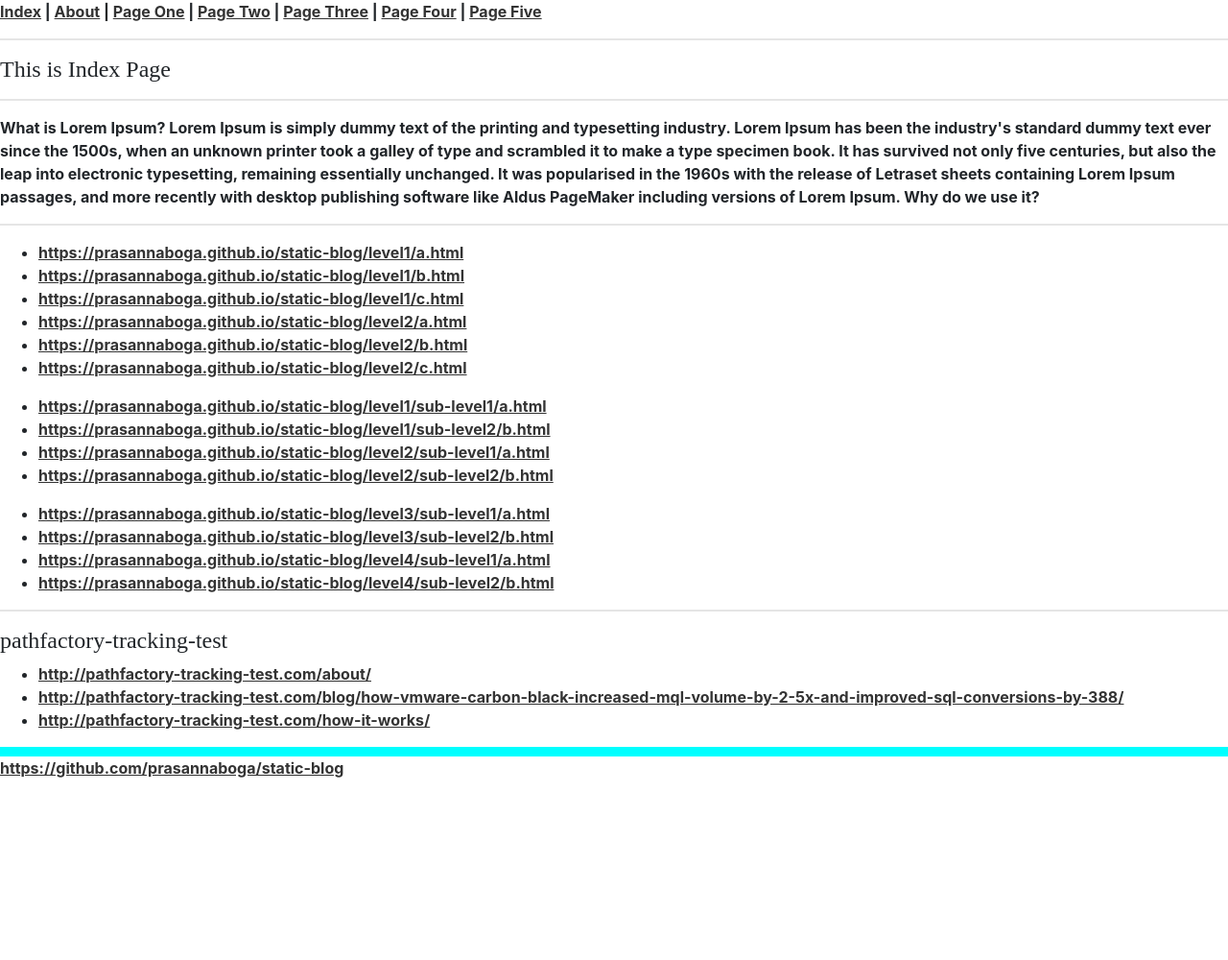
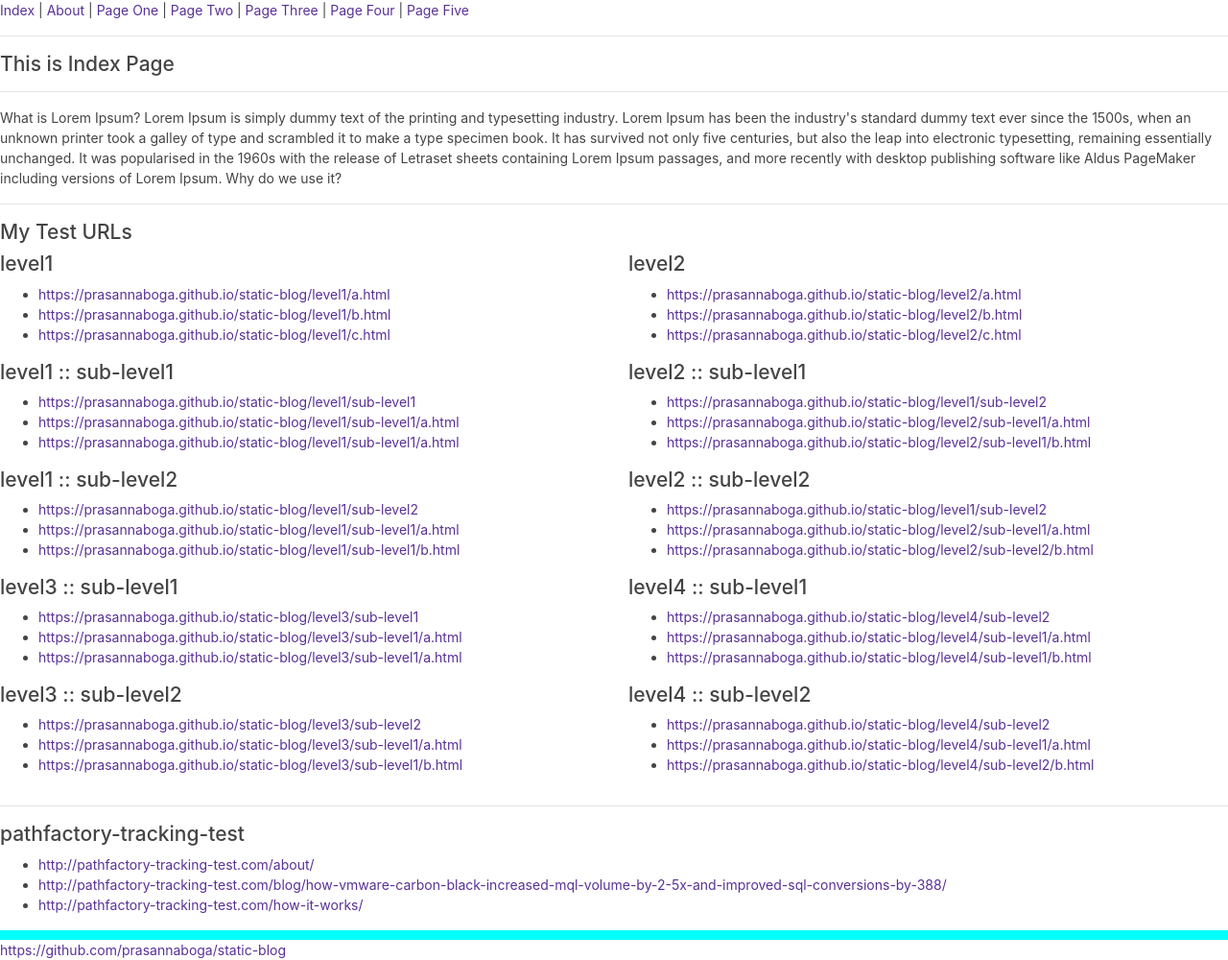
Before and after one commit to prasannaboga/static-blog, a Jekyll site: the page built from index.html, in a window 1280 px wide. Shown: the whole page at 96% size. Built offline with Jekyll 4.4.1, drawn with Linux system fonts in a browser that asks for light colours; some web fonts are replaced; before the commit the page ends 900 px from its top, so only the background shows below that.

Commit message:
Updated css file and levels

```diff
--- a/_layouts/default.html
+++ b/_layouts/default.html
@@ -4,7 +4,7 @@
 <head>
     <meta charset="utf-8">
     <meta name="viewport" content="width=device-width, initial-scale=1">
-    <link rel="stylesheet" href="https://bootswatch.com/4/sketchy/bootstrap.css">
+    <link rel="stylesheet" href="https://bootswatch.com/4/pulse/bootstrap.css">
     <title>{{ page.title }}</title>
 
 
--- a/index.html
+++ b/index.html
@@ -8,57 +8,180 @@ title: Index
 What is Lorem Ipsum?
 Lorem Ipsum is simply dummy text of the printing and typesetting industry. Lorem Ipsum has been the industry's
 standard dummy text ever since the 1500s, when an unknown printer took a galley of type and scrambled it to make a
-type specimen book. It has survived not only five centuries, but also the leap into electronic typesetting, remaining essentially unchanged. It was popularised in the 1960s with the release of Letraset sheets containing Lorem Ipsum passages, and more recently with desktop publishing software like Aldus PageMaker including versions of Lorem Ipsum.
+type specimen book. It has survived not only five centuries, but also the leap into electronic typesetting, remaining
+essentially unchanged. It was popularised in the 1960s with the release of Letraset sheets containing Lorem Ipsum
+passages, and more recently with desktop publishing software like Aldus PageMaker including versions of Lorem Ipsum.
 Why do we use it?
 <hr>
+<h4>My Test URLs</h4>
+<div class="row">
+  <div class="col-6">
+    <h4>level1</h4>
     <ul>
       <li>
-        <a href="https://prasannaboga.github.io/static-blog/level1/a.html">https://prasannaboga.github.io/static-blog/level1/a.html</a>
+        <a
+          href="https://prasannaboga.github.io/static-blog/level1/a.html">https://prasannaboga.github.io/static-blog/level1/a.html</a>
       </li>
       <li>
-        <a href="https://prasannaboga.github.io/static-blog/level1/b.html">https://prasannaboga.github.io/static-blog/level1/b.html</a>
+        <a
+          href="https://prasannaboga.github.io/static-blog/level1/b.html">https://prasannaboga.github.io/static-blog/level1/b.html</a>
       </li>
       <li>
-        <a href="https://prasannaboga.github.io/static-blog/level1/c.html">https://prasannaboga.github.io/static-blog/level1/c.html</a>
+        <a
+          href="https://prasannaboga.github.io/static-blog/level1/c.html">https://prasannaboga.github.io/static-blog/level1/c.html</a>
+      </li>
+    </ul>
+  </div>
+  <div class="col-6">
+    <h4>level2</h4>
+    <ul>
+      <li>
+        <a
+          href="https://prasannaboga.github.io/static-blog/level2/a.html">https://prasannaboga.github.io/static-blog/level2/a.html</a>
       </li>
       <li>
-        <a href="https://prasannaboga.github.io/static-blog/level2/a.html">https://prasannaboga.github.io/static-blog/level2/a.html</a>
+        <a
+          href="https://prasannaboga.github.io/static-blog/level2/b.html">https://prasannaboga.github.io/static-blog/level2/b.html</a>
       </li>
       <li>
-        <a href="https://prasannaboga.github.io/static-blog/level2/b.html">https://prasannaboga.github.io/static-blog/level2/b.html</a>
+        <a
+          href="https://prasannaboga.github.io/static-blog/level2/c.html">https://prasannaboga.github.io/static-blog/level2/c.html</a>
+      </li>
+    </ul>
+  </div>
+</div>
+<div class="row">
+  <div class="col-6">
+    <h4>level1 :: sub-level1</h4>
+    <ul>
+      <li>
+        <a
+          href="https://prasannaboga.github.io/static-blog/level1/sub-level1">https://prasannaboga.github.io/static-blog/level1/sub-level1</a>
       </li>
       <li>
-        <a href="https://prasannaboga.github.io/static-blog/level2/c.html">https://prasannaboga.github.io/static-blog/level2/c.html</a>
+        <a
+          href="https://prasannaboga.github.io/static-blog/level1/sub-level1/a.html">https://prasannaboga.github.io/static-blog/level1/sub-level1/a.html</a>
+      </li>
+      <li>
+        <a
+          href="https://prasannaboga.github.io/static-blog/level1/sub-level1/b.html">https://prasannaboga.github.io/static-blog/level1/sub-level1/a.html</a>
       </li>
     </ul>
+    <h4>level1 :: sub-level2</h4>
     <ul>
       <li>
-        <a href="https://prasannaboga.github.io/static-blog/level1/sub-level1/a.html">https://prasannaboga.github.io/static-blog/level1/sub-level1/a.html</a>
+        <a
+          href="https://prasannaboga.github.io/static-blog/level1/sub-level2">https://prasannaboga.github.io/static-blog/level1/sub-level2</a>
       </li>
       <li>
-        <a href="https://prasannaboga.github.io/static-blog/level1/sub-level2/b.html">https://prasannaboga.github.io/static-blog/level1/sub-level2/b.html</a>
+        <a
+          href="https://prasannaboga.github.io/static-blog/level1/sub-level2/a.html">https://prasannaboga.github.io/static-blog/level1/sub-level1/a.html</a>
       </li>
       <li>
-        <a href="https://prasannaboga.github.io/static-blog/level2/sub-level1/a.html">https://prasannaboga.github.io/static-blog/level2/sub-level1/a.html</a>
+        <a
+          href="https://prasannaboga.github.io/static-blog/level1/sub-level2/b.html">https://prasannaboga.github.io/static-blog/level1/sub-level1/b.html</a>
+      </li>
+    </ul>
+  </div>
+  <div class="col-6">
+    <h4>level2 :: sub-level1</h4>
+    <ul>
+      <li>
+        <a
+          href="https://prasannaboga.github.io/static-blog/level2/sub-level1">https://prasannaboga.github.io/static-blog/level1/sub-level2</a>
       </li>
       <li>
-        <a href="https://prasannaboga.github.io/static-blog/level2/sub-level2/b.html">https://prasannaboga.github.io/static-blog/level2/sub-level2/b.html</a>
+        <a
+          href="https://prasannaboga.github.io/static-blog/level2/sub-level1/a.html">https://prasannaboga.github.io/static-blog/level2/sub-level1/a.html</a>
+      </li>
+      <li>
+        <a
+          href="https://prasannaboga.github.io/static-blog/level2/sub-level1/b.html">https://prasannaboga.github.io/static-blog/level2/sub-level1/b.html</a>
       </li>
     </ul>
+    <h4>level2 :: sub-level2</h4>
     <ul>
       <li>
-        <a href="https://prasannaboga.github.io/static-blog/level3/sub-level1/a.html">https://prasannaboga.github.io/static-blog/level3/sub-level1/a.html</a>
+        <a
+          href="https://prasannaboga.github.io/static-blog/level2/sub-level2">https://prasannaboga.github.io/static-blog/level1/sub-level2</a>
       </li>
       <li>
-        <a href="https://prasannaboga.github.io/static-blog/level3/sub-level2/b.html">https://prasannaboga.github.io/static-blog/level3/sub-level2/b.html</a>
+        <a
+          href="https://prasannaboga.github.io/static-blog/level2/sub-level2/a.html">https://prasannaboga.github.io/static-blog/level2/sub-level1/a.html</a>
       </li>
       <li>
-        <a href="https://prasannaboga.github.io/static-blog/level4/sub-level1/a.html">https://prasannaboga.github.io/static-blog/level4/sub-level1/a.html</a>
+        <a
+          href="https://prasannaboga.github.io/static-blog/level2/sub-level2/b.html">https://prasannaboga.github.io/static-blog/level2/sub-level2/b.html</a>
+      </li>
+    </ul>
+  </div>
+</div>
+<div class="row">
+  <div class="col-6">
+    <h4>level3 :: sub-level1</h4>
+    <ul>
+      <li>
+        <a
+          href="https://prasannaboga.github.io/static-blog/level3/sub-level1">https://prasannaboga.github.io/static-blog/level3/sub-level1</a>
       </li>
       <li>
-        <a href="https://prasannaboga.github.io/static-blog/level4/sub-level2/b.html">https://prasannaboga.github.io/static-blog/level4/sub-level2/b.html</a>
+        <a
+          href="https://prasannaboga.github.io/static-blog/level3/sub-level1/a.html">https://prasannaboga.github.io/static-blog/level3/sub-level1/a.html</a>
+      </li>
+      <li>
+        <a
+          href="https://prasannaboga.github.io/static-blog/level3/sub-level1/b.html">https://prasannaboga.github.io/static-blog/level3/sub-level1/a.html</a>
       </li>
     </ul>
+    <h4>level3 :: sub-level2</h4>
+    <ul>
+      <li>
+        <a
+          href="https://prasannaboga.github.io/static-blog/level3/sub-level2">https://prasannaboga.github.io/static-blog/level3/sub-level2</a>
+      </li>
+      <li>
+        <a
+          href="https://prasannaboga.github.io/static-blog/level3/sub-level2/a.html">https://prasannaboga.github.io/static-blog/level3/sub-level1/a.html</a>
+      </li>
+      <li>
+        <a
+          href="https://prasannaboga.github.io/static-blog/level3/sub-level2/b.html">https://prasannaboga.github.io/static-blog/level3/sub-level1/b.html</a>
+      </li>
+    </ul>
+  </div>
+  <div class="col-6">
+    <h4>level4 :: sub-level1</h4>
+    <ul>
+      <li>
+        <a
+          href="https://prasannaboga.github.io/static-blog/level4/sub-level1">https://prasannaboga.github.io/static-blog/level4/sub-level2</a>
+      </li>
+      <li>
+        <a
+          href="https://prasannaboga.github.io/static-blog/level4/sub-level1/a.html">https://prasannaboga.github.io/static-blog/level4/sub-level1/a.html</a>
+      </li>
+      <li>
+        <a
+          href="https://prasannaboga.github.io/static-blog/level4/sub-level1/b.html">https://prasannaboga.github.io/static-blog/level4/sub-level1/b.html</a>
+      </li>
+    </ul>
+    <h4>level4 :: sub-level2</h4>
+    <ul>
+      <li>
+        <a
+          href="https://prasannaboga.github.io/static-blog/level4/sub-level2">https://prasannaboga.github.io/static-blog/level4/sub-level2</a>
+      </li>
+      <li>
+        <a
+          href="https://prasannaboga.github.io/static-blog/level4/sub-level2/a.html">https://prasannaboga.github.io/static-blog/level4/sub-level1/a.html</a>
+      </li>
+      <li>
+        <a
+          href="https://prasannaboga.github.io/static-blog/level4/sub-level2/b.html">https://prasannaboga.github.io/static-blog/level4/sub-level2/b.html</a>
+      </li>
+    </ul>
+  </div>
+</div>
 <hr>
 <h4>pathfactory-tracking-test</h4>
 <ul>
```
Also changed, not shown: other parts of index.html (+2 -1 lines), 2 other files. Lines whose indentation alone changed are shown as unchanged.
